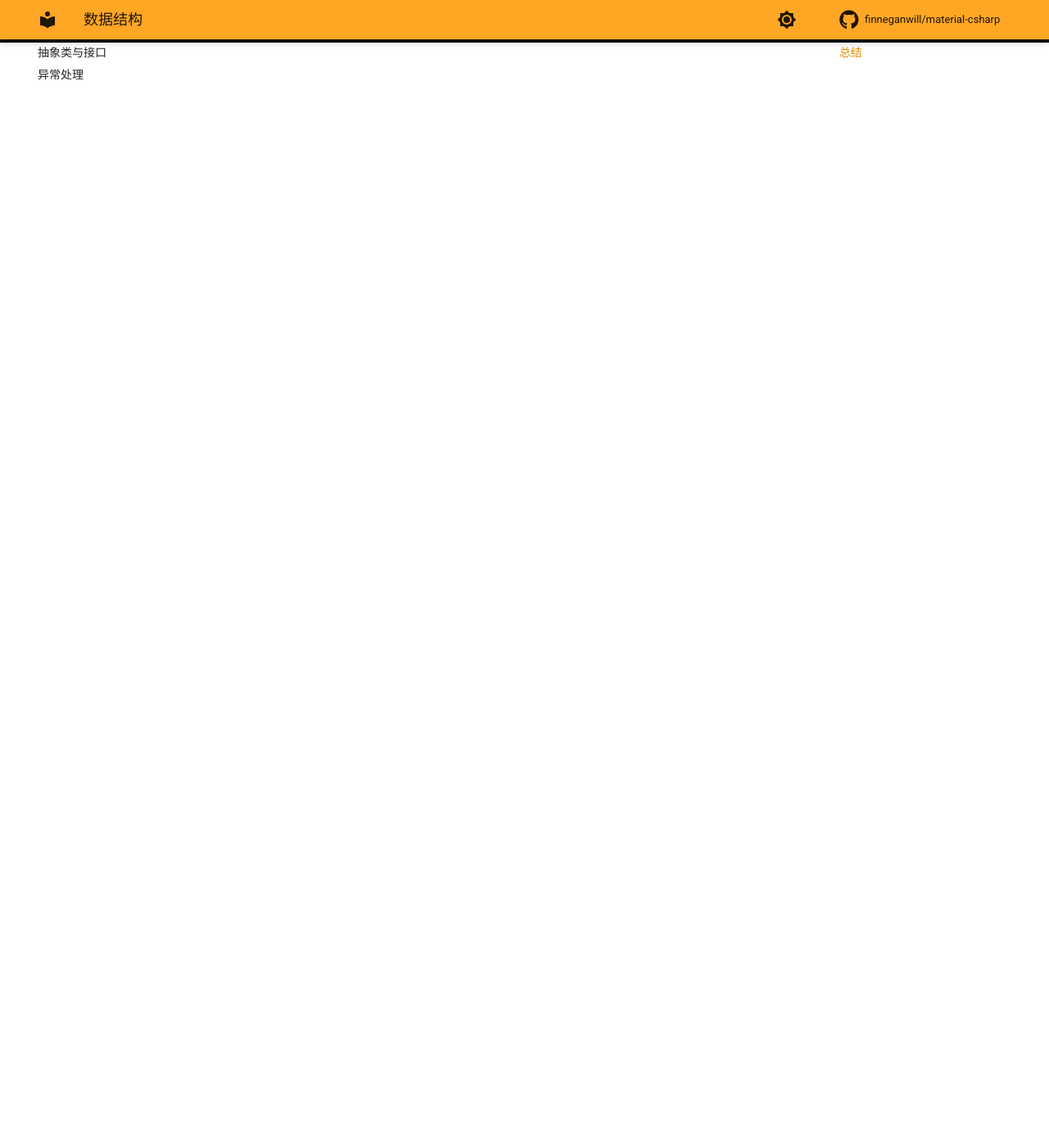
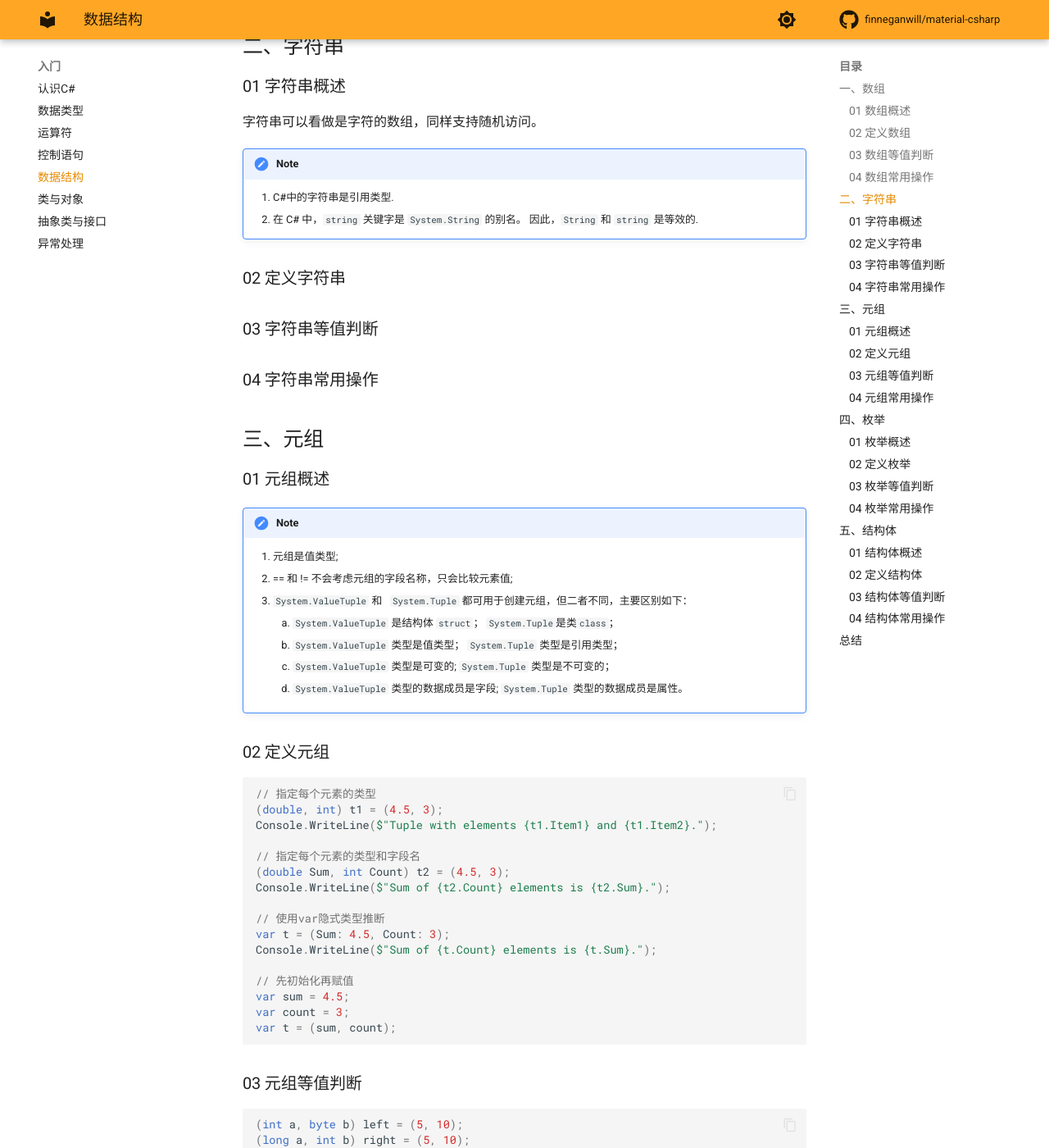
Before and after one commit to finneganwill/material-csharp, an MkDocs documentation site: the page built from docs/入门/04 数据结构.md, in a window 1280 px wide and 1400 px high, scrolled down 1473 px. Shown: the whole window at 82% size. Built offline with MkDocs 1.6.1 and Material for MkDocs 9.7.7, drawn with Linux system fonts in a browser that asks for light colours; comment, search, counter and statistics services are not loaded; before the commit the page ends 1525 px from its top, so only the background shows below that; some of the changed text lies outside the part shown.

Commit message:
vault backup: 2023-03-22 09:45:53

````diff
--- a/docs/入门/04 数据结构.md
+++ b/docs/入门/04 数据结构.md
@@ -1,14 +1,24 @@
-介绍 - 声明及注意事项 - 等值判断 - 常用操作 - 其他
+本节介绍的数据结构包括：数组、字符串、元组、枚举、结构体。
 ## 一、数组
-### 定义数组
+### 01 数组概述
 数组：具有相同类型的数据的集合，通过 `type[] arrayName` 声明数组。
 
 数组的初始化：通过`new`关键字对数组进行初始化。
 
 数组的赋值：可以在初始化或通过循环结构赋值。
 
-数组的访问：数组具有下表索引（从0开始），可以通过下标直接读取，即 `arrayName[index]`。
+数组的访问：数组具有下表索引（从0开始），可以通过下标直接读取，即 `arrayName[index]`
 
+!!!Note
+	1. C#中的数组是引用类型；
+	2. `System.Array` 是所有数组类型的抽象基类型， 所有数组都会实现 `IList` 和 `IEnumerable`；
+	3. 数组元素可以是任何类型，其中包括数组类型（构成多维数组）；
+	4. 对于值类型，使用默认值初始化数组元素；
+	5. 对于引用类型，包括不可为 `null` 的类型，都具有值 `null`；
+	6. 对于可为 `null` 的类型，`HasValue` 被设置为 `false`，元素将设置为 `null`.
+
+### 02 定义数组
+#### 一维数组
 示例：
 ```csharp title="数组声明与赋值"
 // 声明数组
@@ -29,12 +39,140 @@ arrayName[index] = 10; // num[2]=10;
 Consle.WriteLine(arrayName[index]); // Consle.WriteLine(num[2]);
 ```
 
+#### 二维数组
+
+### 03 数组等值判断
+
+
+### 04 数组常用操作
+
 ## 二、字符串
+### 01 字符串概述
+字符串可以看做是字符的数组，同样支持随机访问。
+
+!!!Note
+	1. C#中的字符串是引用类型.
+	2. 在 C# 中，`string` 关键字是 `System.String` 的别名。 因此，`String` 和 `string` 是等效的.
+
+### 02 定义字符串
+
+### 03 字符串等值判断
+
+### 04 字符串常用操作
 
 ## 三、元组
+### 01 元组概述
+!!!Note
+	1.  元组是值类型;
+	2. == 和 != 不会考虑元组的字段名称，只会比较元素值;
+	3. `System.ValueTuple` 和   `System.Tuple` 都可用于创建元组，但二者不同，主要区别如下：
+		1. `System.ValueTuple` 是结构体 `struct`； `System.Tuple`是类`class`；
+		2. `System.ValueTuple` 类型是值类型； `System.Tuple` 类型是引用类型；
+		3. `System.ValueTuple` 类型是可变的; `System.Tuple` 类型是不可变的；
+		4. `System.ValueTuple` 类型的数据成员是字段; `System.Tuple` 类型的数据成员是属性。
+
+### 02 定义元组
+```csharp
+// 指定每个元素的类型
+(double, int) t1 = (4.5, 3);
+Console.WriteLine($"Tuple with elements {t1.Item1} and {t1.Item2}.");
+
+// 指定每个元素的类型和字段名
+(double Sum, int Count) t2 = (4.5, 3);
+Console.WriteLine($"Sum of {t2.Count} elements is {t2.Sum}.");
+
+// 使用var隐式类型推断
+var t = (Sum: 4.5, Count: 3);
+Console.WriteLine($"Sum of {t.Count} elements is {t.Sum}.");
+
+// 先初始化再赋值
+var sum = 4.5;
+var count = 3;
+var t = (sum, count);
+```
+
+### 03 元组等值判断
+```csharp
+(int a, byte b) left = (5, 10);
+(long a, int b) right = (5, 10);
+Console.WriteLine(left == right); // output: True
+Console.WriteLine(left != right); // output: False
+
+var t1 = (A: 5, B: 10);
+var t2 = (B: 5, A: 10);
+Console.WriteLine(t1 == t2); // output: True
+Console.WriteLine(t1 != t2); // output: False
+```
+
+### 04 元组常用操作
 
 ## 四、枚举
+### 01 枚举概述
+!!!Note
+	1.  枚举类型是值类型.
+	2.  `System.Enum` 类型是所有枚举类型的抽象基类.
+	3.  对于任何枚举类型，枚举类型与其基础整型类型之间存在显式转换.
+	4.  如果将枚举值转换为其基础类型，则结果为枚举成员的关联整数值.
+
+### 02 定义枚举
+```csharp
+enum Season
+{
+	Spring,
+	Summer,
+	Autumn,
+	Winter
+}
+
+// 显示指定关联常数值类型，并指定常数值
+enum ErrorCode : ushort
+{
+	None = 0,
+	Unknown = 1,
+	ConnectionLost = 100,
+	OutlierReading = 200
+}
+```
+
+### 03 枚举等值判断
+
+### 04 枚举常用操作
 
 ## 五、结构体
+### 01 结构体概述
+!!!Note
+	1.  C#结构体是值类型，内存分配在栈中，访问速度相对更快.
+    2.  结构体可带有方法、字段、索引、属性、运算符方法和事件.
+    3.  结构体可定义构造函数，但不能定义析构函数.
+    4.  结构体不能继承与被继承.
+    5.  结构体可以实现接口.
+
+### 02 定义结构体
+```csharp
+struct StructName
+{
+	identifier type attrName;
+	// more
+}
+
+// 示例
+struct Books
+{
+   public string title;
+   public string author;
+   public string subject;
+   public int book_id;
+};
+```
+### 03 结构体等值判断
+
+### 04 结构体常用操作
 
 ## 总结
+| 数据结构 | 类型     |
+|:-------- |:-------- |
+| 数组     | 引用类型 |
+| 字符串   | 引用类型 |
+| 元组     | 值类型   |
+| 枚举     | 值类型   |
+| 结构体   | 值类型   |
````
